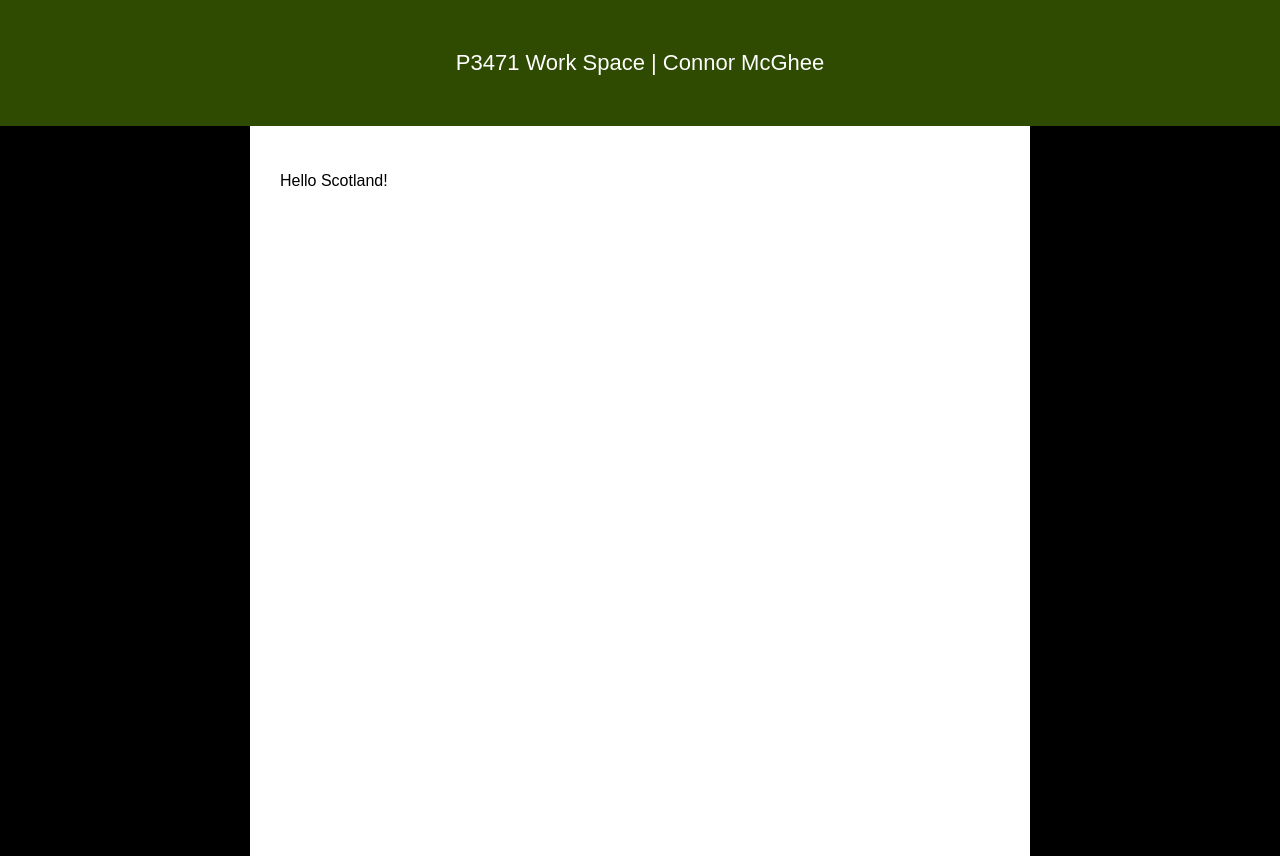
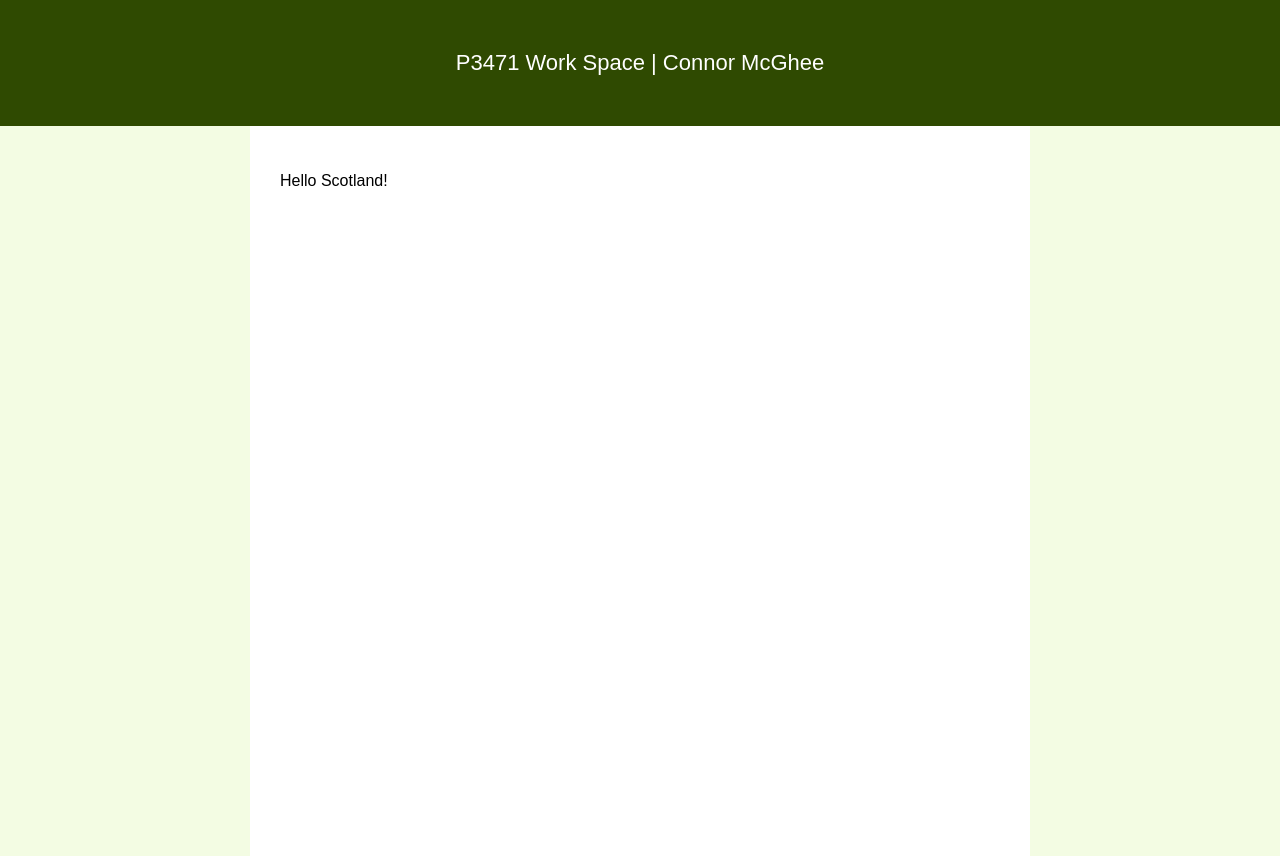
Before and after one commit to connormcghee5/2023338165-P3471, a plain HTML site: page index.html in a window 1280 px wide. Drawn offline with Linux system fonts and the light colour scheme.

Commit message:
Update background color in index.html
Changed background color to light green.

```diff
--- a/index.html
+++ b/index.html
@@ -6,7 +6,7 @@
 <title>P3471 Work Space</title>
 <style>
   body {
-    background-color: #000000; /* Side margins-adjust as needed */
+    background-color: #f3fce3; /* Side margins-adjust as needed */
     margin: 0;
     font-family: sans-serif;
   }
```
